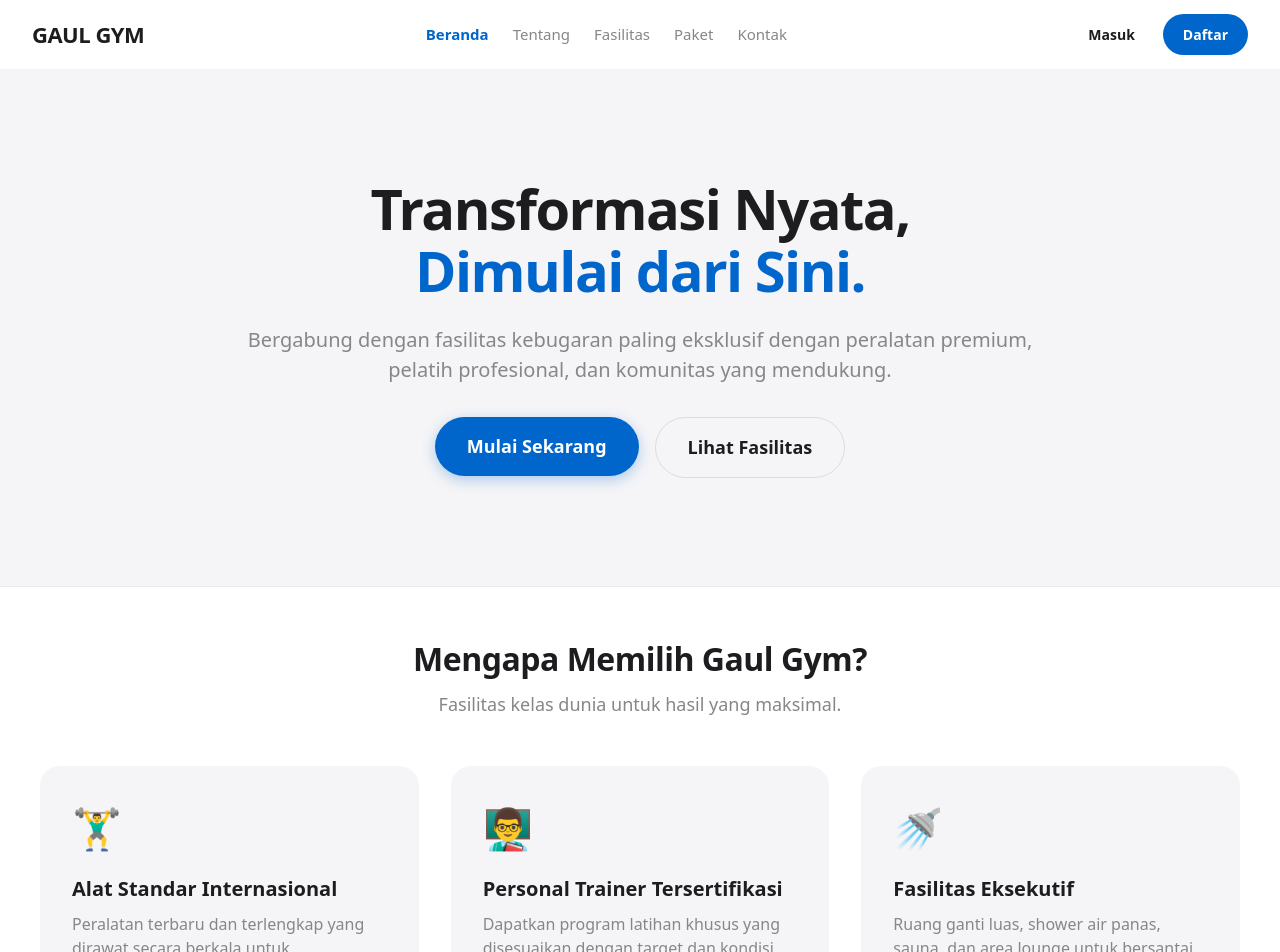
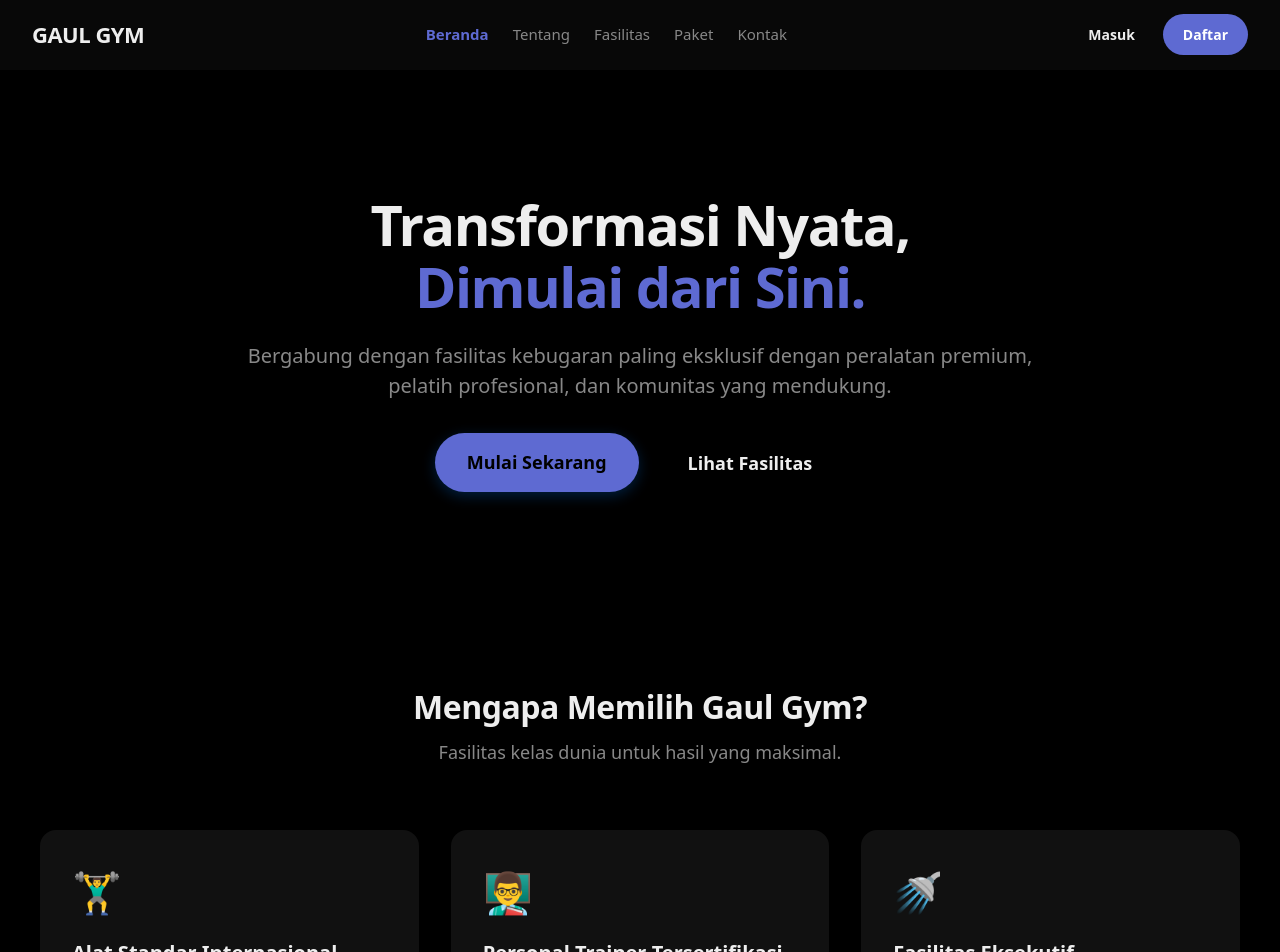
Before and after one commit to rajajalanan28/Gaulgym, a Next.js app: page / in a window 1280 px wide. Shown: the top 952 px of the page. Built offline with nearby package versions, Linux system fonts and the light colour scheme; no server answers.

Commit message:
Switch to Linear Dark theme to improve visual aesthetics

```diff
--- a/src/app/about/page.tsx
+++ b/src/app/about/page.tsx
@@ -6,7 +6,7 @@ import { colors, spacing } from '@/lib/design-tokens';
 
 export default function AboutPage() {
   return (
-    <div style={{ minHeight: '100vh', display: 'flex', flexDirection: 'column', backgroundColor: '#FFFFFF' }}>
+    <div style={{ minHeight: '100vh', display: 'flex', flexDirection: 'column', backgroundColor: colors.background }}>
       <PublicNavbar />
 
       <main style={{ flex: 1, paddingTop: '120px', paddingBottom: spacing.xxl }}>
--- a/src/app/contact/page.tsx
+++ b/src/app/contact/page.tsx
@@ -6,7 +6,7 @@ import { colors, spacing, borderRadius } from '@/lib/design-tokens';
 
 export default function ContactPage() {
   return (
-    <div style={{ minHeight: '100vh', display: 'flex', flexDirection: 'column', backgroundColor: '#FFFFFF' }}>
+    <div style={{ minHeight: '100vh', display: 'flex', flexDirection: 'column', backgroundColor: colors.background }}>
       <PublicNavbar />
 
       <main style={{ flex: 1, paddingTop: '120px', paddingBottom: spacing.xxl }}>
@@ -41,7 +41,7 @@ export default function ContactPage() {
                 <button type="button" style={{
                   padding: '12px',
                   backgroundColor: colors.primary,
-                  color: '#FFFFFF',
+                  color: colors.background,
                   border: 'none',
                   borderRadius: borderRadius.sm,
                   fontWeight: '600',
--- a/src/app/features/page.tsx
+++ b/src/app/features/page.tsx
@@ -6,7 +6,7 @@ import { colors, spacing, borderRadius } from '@/lib/design-tokens';
 
 export default function FeaturesPage() {
   return (
-    <div style={{ minHeight: '100vh', display: 'flex', flexDirection: 'column', backgroundColor: '#FFFFFF' }}>
+    <div style={{ minHeight: '100vh', display: 'flex', flexDirection: 'column', backgroundColor: colors.background }}>
       <PublicNavbar />
 
       <main style={{ flex: 1, paddingTop: '120px', paddingBottom: spacing.xxl }}>
--- a/src/app/page.tsx
+++ b/src/app/page.tsx
@@ -7,7 +7,7 @@ import Link from 'next/link';
 
 export default function Home() {
   return (
-    <div style={{ minHeight: '100vh', display: 'flex', flexDirection: 'column', backgroundColor: '#FFFFFF' }}>
+    <div style={{ minHeight: '100vh', display: 'flex', flexDirection: 'column', backgroundColor: colors.background }}>
       <PublicNavbar />
 
       <main style={{ flex: 1, paddingTop: '70px' }}>
@@ -42,7 +42,7 @@ export default function Home() {
               <Link href="/pricing" style={{ textDecoration: 'none' }}>
                 <button style={{
                   backgroundColor: colors.primary,
-                  color: '#FFFFFF',
+                  color: colors.background,
                   padding: '16px 32px',
                   borderRadius: borderRadius.full,
                   fontSize: '18px',
@@ -78,7 +78,7 @@ export default function Home() {
         </section>
 
         {/* Feature Highlights */}
-        <section style={{ padding: `${spacing.xxl} ${spacing.xl}`, backgroundColor: '#FFFFFF' }}>
+        <section style={{ padding: `${spacing.xxl} ${spacing.xl}`, backgroundColor: colors.background }}>
           <div style={{ maxWidth: '1200px', margin: '0 auto' }}>
             <div style={{ textAlign: 'center', marginBottom: spacing.xxl }}>
               <h2 style={{ fontSize: '32px', fontWeight: '800', color: colors.textPrimary, marginBottom: spacing.sm, letterSpacing: '-0.5px' }}>
--- a/src/app/pricing/page.tsx
+++ b/src/app/pricing/page.tsx
@@ -37,7 +37,7 @@ export default function PricingPage() {
   ];
 
   return (
-    <div style={{ minHeight: '100vh', display: 'flex', flexDirection: 'column', backgroundColor: '#FFFFFF' }}>
+    <div style={{ minHeight: '100vh', display: 'flex', flexDirection: 'column', backgroundColor: colors.background }}>
       <PublicNavbar />
 
       <main style={{ flex: 1, paddingTop: '120px', paddingBottom: spacing.xxl }}>
@@ -56,7 +56,7 @@ export default function PricingPage() {
             {plans.map((plan) => (
               <div key={plan.id} style={{
                 position: 'relative',
-                backgroundColor: plan.popular ? '#1D1D1F' : colors.surfaceVariant,
+                backgroundColor: plan.popular ? colors.primary : colors.surfaceVariant,
                 borderRadius: borderRadius.xl,
                 padding: spacing.xl,
                 display: 'flex',
@@ -72,7 +72,7 @@ export default function PricingPage() {
                     left: '50%',
                     transform: 'translateX(-50%)',
                     backgroundColor: colors.primary,
-                    color: '#FFFFFF',
+                    color: colors.background,
                     padding: '4px 16px',
                     borderRadius: borderRadius.full,
                     fontSize: '12px',
@@ -84,7 +84,7 @@ export default function PricingPage() {
                   </div>
                 )}
 
-                <h2 style={{ fontSize: '24px', fontWeight: '700', color: plan.popular ? '#FFFFFF' : colors.textPrimary, marginBottom: spacing.sm }}>
+                <h2 style={{ fontSize: '24px', fontWeight: '700', color: plan.popular ? colors.background : colors.textPrimary, marginBottom: spacing.sm }}>
                   {plan.name}
                 </h2>
                 <p style={{ color: plan.popular ? '#A1A1A6' : colors.textSecondary, fontSize: '14px', marginBottom: spacing.md, minHeight: '42px' }}>
@@ -92,13 +92,13 @@ export default function PricingPage() {
                 </p>
 
                 <div style={{ marginBottom: spacing.lg }}>
-                  <span style={{ fontSize: '36px', fontWeight: '800', color: plan.popular ? '#FFFFFF' : colors.textPrimary }}>{plan.price}</span>
+                  <span style={{ fontSize: '36px', fontWeight: '800', color: plan.popular ? colors.background : colors.textPrimary }}>{plan.price}</span>
                   <span style={{ fontSize: '14px', color: plan.popular ? '#A1A1A6' : colors.textSecondary }}>{plan.period}</span>
                 </div>
 
                 <ul style={{ listStyle: 'none', padding: 0, margin: `0 0 ${spacing.xl} 0`, flex: 1, display: 'flex', flexDirection: 'column', gap: spacing.sm }}>
                   {plan.features.map((feature, idx) => (
-                    <li key={idx} style={{ display: 'flex', alignItems: 'center', gap: spacing.sm, color: plan.popular ? '#FFFFFF' : colors.textPrimary, fontSize: '15px' }}>
+                    <li key={idx} style={{ display: 'flex', alignItems: 'center', gap: spacing.sm, color: plan.popular ? colors.background : colors.textPrimary, fontSize: '15px' }}>
                       <svg width="20" height="20" viewBox="0 0 24 24" fill="none" xmlns="http://www.w3.org/2000/svg">
                         <path d="M20 6L9 17L4 12" stroke={plan.popular ? colors.primary : colors.primary} strokeWidth="2" strokeLinecap="round" strokeLinejoin="round"/>
                       </svg>
@@ -112,8 +112,8 @@ export default function PricingPage() {
                     width: '100%',
                     padding: '16px',
                     borderRadius: borderRadius.full,
-                    backgroundColor: plan.popular ? colors.primary : '#FFFFFF',
-                    color: plan.popular ? '#FFFFFF' : colors.textPrimary,
+                    backgroundColor: plan.popular ? colors.primary : colors.background,
+                    color: plan.popular ? colors.background : colors.textPrimary,
                     border: plan.popular ? 'none' : `1px solid rgba(0,0,0,0.1)`,
                     fontSize: '16px',
                     fontWeight: '600',
--- a/src/components/PublicNavbar.tsx
+++ b/src/components/PublicNavbar.tsx
@@ -22,7 +22,7 @@ export function PublicNavbar() {
       left: 0,
       right: 0,
       height: '70px',
-      backgroundColor: 'rgba(255, 255, 255, 0.85)',
+      backgroundColor: 'rgba(10, 10, 10, 0.85)',
       backdropFilter: 'blur(12px)',
       borderBottom: `1px solid rgba(0,0,0,0.05)`,
       display: 'flex',
--- a/src/lib/design-tokens.ts
+++ b/src/lib/design-tokens.ts
@@ -4,28 +4,28 @@
  */
 
 export const colors = {
-  // Apple Theme Colors
-  primary: '#0066CC', // Apple Blue
-  secondary: '#86868B', // System Gray
-  background: '#F5F5F7', // Apple Background Gray
-  surface: '#FFFFFF', // Pure White for cards/panels
-  surfaceVariant: '#F5F5F7',
+  // Linear Theme Colors
+  primary: '#5E6AD2', // Lavender Blue
+  secondary: '#888888', // Charcoal text
+  background: '#000000', // Pure Black
+  surface: '#0A0A0A', // Very Dark Gray for panels
+  surfaceVariant: '#111111', // Slightly lighter for borders/cards
 
   // Text
-  textPrimary: '#1D1D1F', // Deep almost black
-  textSecondary: '#86868B',
-  textHint: '#86868B',
-  textInverse: '#FFFFFF',
+  textPrimary: '#EEEEEE',
+  textSecondary: '#888888',
+  textHint: '#555555',
+  textInverse: '#000000',
 
   // Semantic
-  error: '#FF3B30', // Apple Red
-  success: '#34C759', // Apple Green
-  warning: '#FF9500', // Apple Orange
+  error: '#E5484D',
+  success: '#30A46C',
+  warning: '#F5A623',
 } as const;
 
 export const gradients = {
-  primary: 'linear-gradient(135deg, #0066CC 0%, #005BB5 100%)',
-  surface: 'linear-gradient(180deg, rgba(255,255,255,1) 0%, rgba(255,255,255,0.95) 100%)',
+  primary: 'linear-gradient(135deg, #5E6AD2 0%, #4755C5 100%)',
+  surface: 'linear-gradient(180deg, rgba(10,10,10,1) 0%, rgba(10,10,10,0.8) 100%)',
 } as const;
 
 export const spacing = {
@@ -34,13 +34,13 @@ export const spacing = {
   md: '16px',
   lg: '24px',
   xl: '32px',
-  xxl: '48px',
+  xxl: '64px', // larger for linear layout
 } as const;
 
 export const borderRadius = {
-  sm: '8px',
-  md: '12px',
-  lg: '16px',
-  xl: '20px',
+  sm: '4px',
+  md: '8px',
+  lg: '12px',
+  xl: '16px',
   full: '9999px',
 } as const;
```
